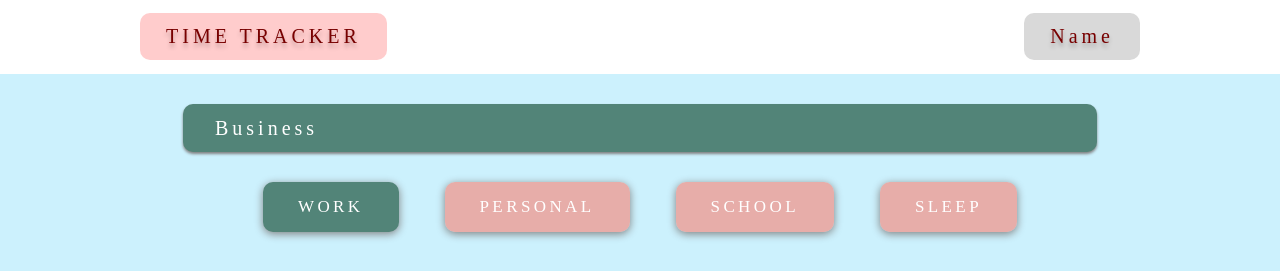
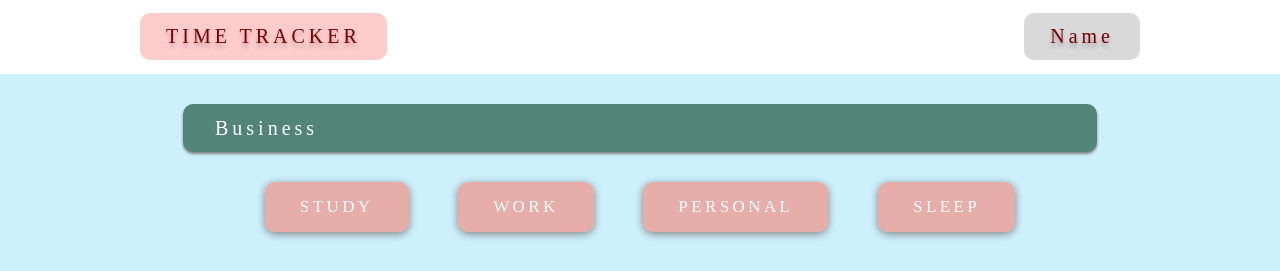
Before and after one commit to zioppka/time-tracker, a React (Create React App) app: page / in a window 1280 px wide. Shown: the top 271 px of the page. Built offline with nearby package versions, Linux system fonts and the light colour scheme; no server answers; a web font is replaced by a local one.

Commit message:
renamed categories

```diff
--- a/src/App.jsx
+++ b/src/App.jsx
@@ -13,7 +13,7 @@ export default function App() {
     useEffect(() => {
         dispatch(getBusinessToday());
         dispatch(getBusinessWeek());
-    }, []);
+    }, [dispatch]);
 
     return (
         <div className={'App'}>
--- a/src/TimeForm/TimeForm.jsx
+++ b/src/TimeForm/TimeForm.jsx
@@ -6,7 +6,7 @@ import { CategoryToggle } from './categoryToggle/CategoryToggle';
 
 export function TimeForm() {
     const [business, setBusiness] = useState('');
-    const [category, setCategory] = useState('work');
+    const [category, setCategory] = useState('');
     const [time, setTime] = useState(0);
     const [warningMessage, setWarningMessage] = useState('');
     const appData = useSelector((state) => state.day);
--- a/src/TimeForm/categoryToggle/CategoryToggle.jsx
+++ b/src/TimeForm/categoryToggle/CategoryToggle.jsx
@@ -3,6 +3,17 @@ import './CategoryToggle.css';
 export function CategoryToggle({ onChange, active }) {
     return (
         <div className={'category-buttons'}>
+            <input
+                type="button"
+                className={
+                    active === 'study'
+                        ? 'category-toggle category-toggle__active'
+                        : 'category-toggle'
+                }
+                tabIndex={2}
+                onClick={() => onChange('study')}
+                value={'study'}
+            />
             <input
                 type="button"
                 className={
@@ -28,17 +39,6 @@ export function CategoryToggle({ onChange, active }) {
             <input
                 type="button"
                 className={
-                    active === 'school'
-                        ? 'category-toggle category-toggle__active'
-                        : 'category-toggle'
-                }
-                tabIndex={2}
-                onClick={() => onChange('school')}
-                value={'school'}
-            />
-            <input
-                type="button"
-                className={
                     active === 'sleep'
                         ? 'category-toggle category-toggle__active'
                         : 'category-toggle'
```
